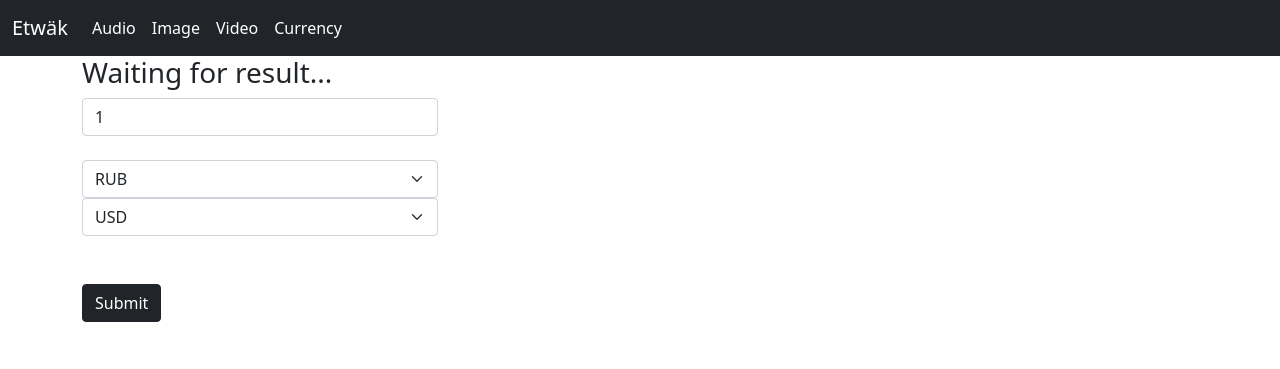
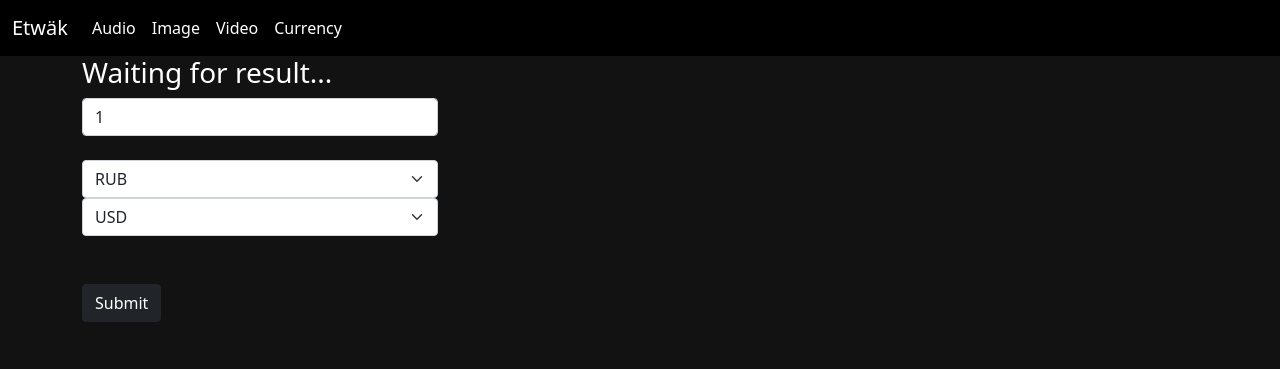
Before and after one commit to Egor-oop/webconvertor, a Django app: page /currency/convert/ in a window 1280 px wide. Shown: the top 369 px of the page. Run offline with Django 3.2, Linux system fonts and the light colour scheme; some libraries are stand-ins or nearby versions.

Commit message:
dark theme

```diff
--- a/currencyapp/templates/currencyapp/convert_currency.html
+++ b/currencyapp/templates/currencyapp/convert_currency.html
@@ -16,11 +16,17 @@
                 <option value="RUB">RUB</option>
                 <option value="USD">USD</option>
                 <option value="EUR">EUR</option>
+                <option value="JPY">JPY</option>
+                <option value="GBP">GBP</option>
+                <option value="AUD">AUD</option>
             </select>
             <select class="form-select" name="second_cur">
                 <option value="USD">USD</option>
                 <option value="RUB">RUB</option>
                 <option value="EUR">EUR</option>
+                <option value="JPY">JPY</option>
+                <option value="GBP">GBP</option>
+                <option value="AUD">AUD</option>
             </select>
             <br>
             <button class="btn btn-dark my-4" type="submit">Submit</button>
--- a/mainapp/templates/mainapp/base.html
+++ b/mainapp/templates/mainapp/base.html
@@ -12,29 +12,29 @@
           integrity="sha384-1BmE4kWBq78iYhFldvKuhfTAU6auU8tT94WrHftjDbrCEXSU1oBoqyl2QvZ6jIW3" crossorigin="anonymous">
     <title>Convert | {{ title }}</title>
 </head>
-<body>
-<nav class="navbar navbar-expand-lg navbar-dark bg-dark">
+<body class="bg">
+<nav class="navbar navbar-expand-lg dark-nav">
     <div class="container-fluid">
 <!--        <a class="navbar-brand" href="{% url 'index' %}">-->
 <!--            <img src="{% static 'img/logo.png' %}" alt="" width="80">-->
 <!--        </a>-->
-                <a class="navbar-brand" href="{% url 'index' %}">Etwäk</a>
+                <a class="navbar-brand text-white" href="{% url 'index' %}">Etwäk</a>
         <button class="navbar-toggler" type="button" data-bs-toggle="collapse" data-bs-target="#navbarNavAltMarkup"
                 aria-controls="navbarNavAltMarkup" aria-expanded="false" aria-label="Toggle navigation">
             <span class="navbar-toggler-icon"></span>
         </button>
         <div class="collapse navbar-collapse" id="navbarNavAltMarkup">
             <div class="navbar-nav">
-                <a class="nav-link active" aria-current="page" href="{% url 'audio' %}">Audio</a>
+                <a class="nav-link active text-white" aria-current="page" href="{% url 'audio' %}">Audio</a>
             </div>
             <div class="navbar-nav">
-                <a class="nav-link active" aria-current="page" href="{% url 'images' %}">Image</a>
+                <a class="nav-link active text-white" aria-current="page" href="{% url 'images' %}">Image</a>
             </div>
             <div class="navbar-nav">
-                <a class="nav-link active" aria-current="page" href="{% url 'video' %}">Video</a>
+                <a class="nav-link active text-white" aria-current="page" href="{% url 'video' %}">Video</a>
             </div>
             <div class="navbar-nav">
-                <a class="nav-link active" aria-current="page" href="{% url 'cur_convert' %}">Currency</a>
+                <a class="nav-link active text-white" aria-current="page" href="{% url 'cur_convert' %}">Currency</a>
             </div>
         </div>
     </div>
--- a/mainapp/views.py
+++ b/mainapp/views.py
@@ -24,7 +24,7 @@ def audio_convert(filename, extension):
         sound = AudioSegment.from_mp3(src)
         sound.export(dst, format='mp3')
 
-        full_name = f'{filename[:-4]}.wav'
+        full_name = f'{filename[:-4]}.mp3'
     elif extension == '.ogg':
         src = f'{filename}'
         dst = f'{filename[:-4]}.ogg'
--- a/static/css/index.css
+++ b/static/css/index.css
@@ -1,3 +1,9 @@
 .bg {
-    background-color: ;
+    background-color: #121212;
+    color: #fff;
 }
+
+.dark-nav {
+    color: #fff;
+    background-color: #000;
+}
```
Also changed, not shown: db.sqlite3 (deleted).
